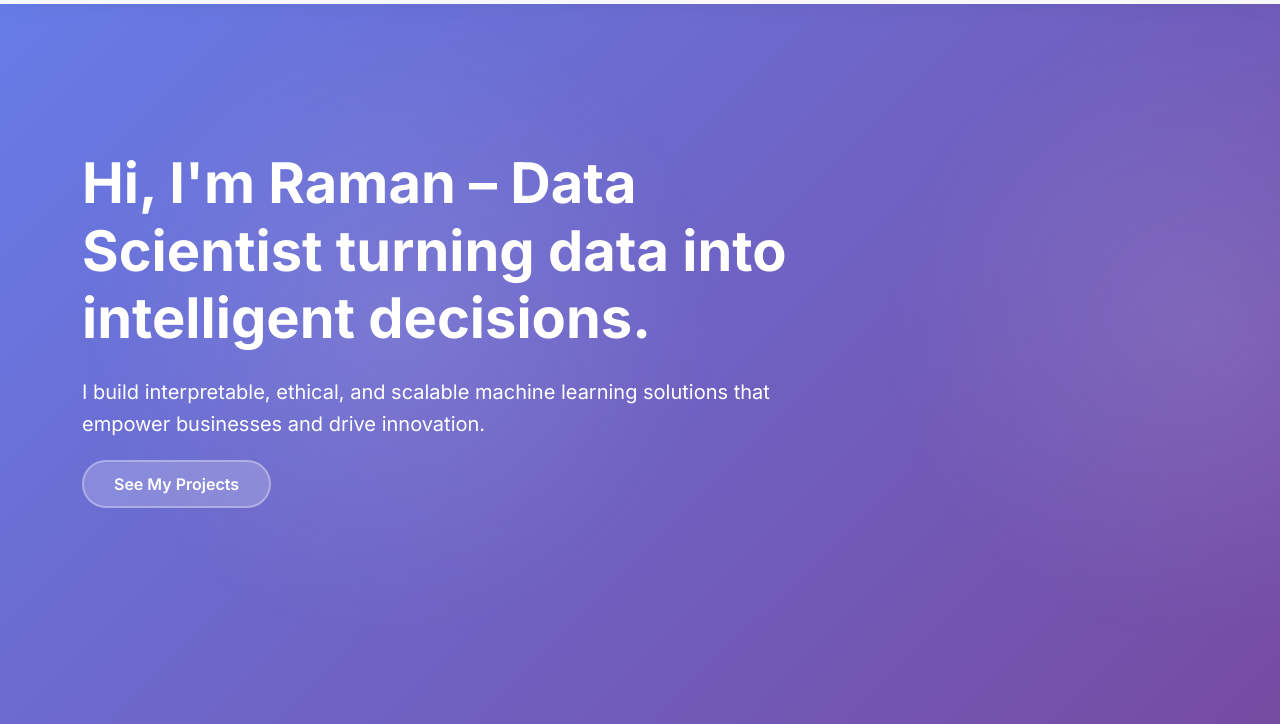
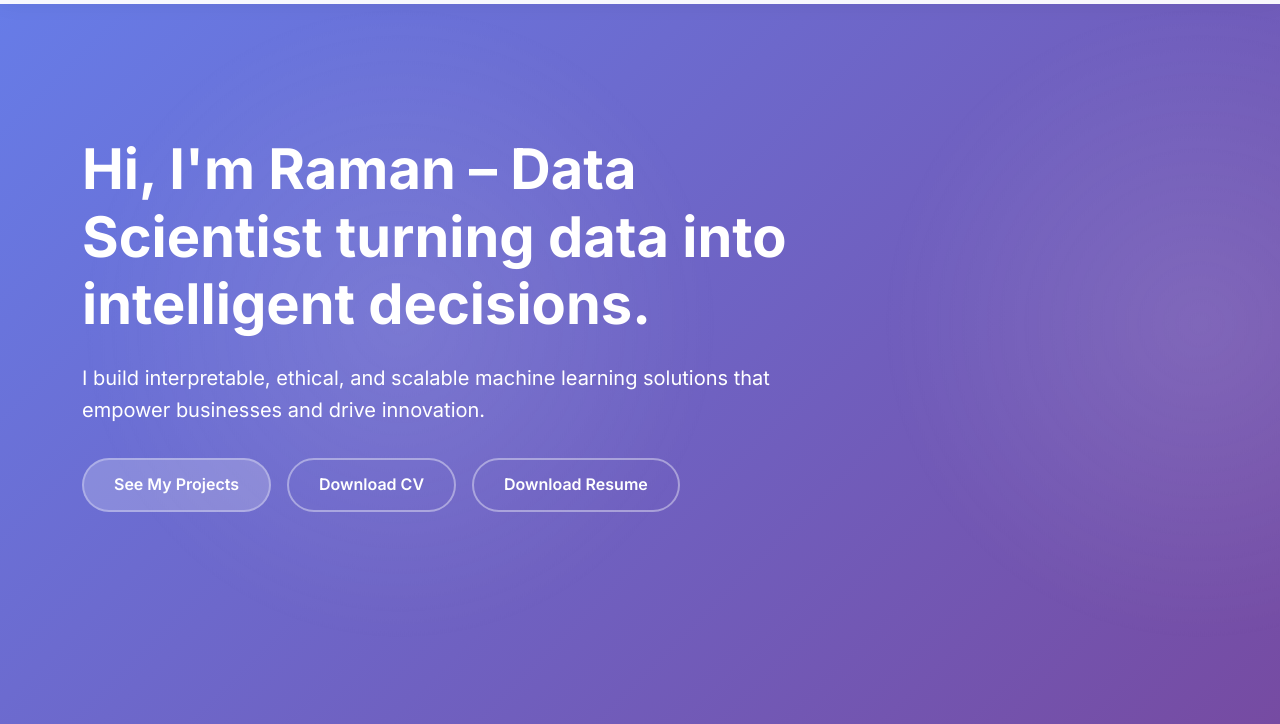
Before and after one commit to Raman-Brar-IITD/Website, a plain HTML site: page index.html in a window 1280 px wide. Shown: the part 76-800 px from the top of the page. Drawn offline with nearby package versions, Linux system fonts and the light colour scheme; no server answers.

Commit message:
changes in the index

```diff
--- a/index.html
+++ b/index.html
@@ -58,7 +58,12 @@
                     <div class="hero-content">
                         <h1>Hi, I'm Raman – Data Scientist turning data into intelligent decisions.</h1>
                         <p>I build interpretable, ethical, and scalable machine learning solutions that empower businesses and drive innovation.</p>
-                        <a href="#projects" class="cta-btn">See My Projects</a>
+                        <!-- Button Container -->
+                        <div class="hero-buttons">
+                            <a href="#projects" class="cta-btn">See My Projects</a>
+                            <a href="cv.pdf" class="cta-btn-2" download>Download CV</a>
+                            <a href="resume.pdf" class="cta-btn-2" download>Download Resume</a>
+                        </div>
                     </div>
                 </div>
             </div>
--- a/style.css
+++ b/style.css
@@ -141,6 +141,14 @@ textarea:focus {
     animation: fadeInUp 1s ease-out 0.8s forwards;
 }
 
+/* NEW: Container for all hero buttons */
+.hero-buttons {
+    display: flex;
+    flex-wrap: wrap; /* Allows buttons to stack on small screens */
+    align-items: center;
+    gap: 1rem; /* Creates space between buttons */
+}
+
 .cta-btn {
     background: rgba(255, 255, 255, 0.2);
     border: 2px solid rgba(255, 255, 255, 0.3);
@@ -159,6 +167,38 @@ textarea:focus {
     transform: translateY(-2px);
     color: white;
 }
+
+/* NEW: Style for the download buttons */
+.cta-btn-2 {
+    background: transparent;
+    border: 2px solid rgba(255, 255, 255, 0.4);
+    color: white;
+    padding: 12px 30px;
+    border-radius: 50px;
+    text-decoration: none;
+    font-weight: 600;
+    transition: all 0.3s ease;
+
+    /* Animation properties to match the other hero elements */
+    opacity: 0;
+    animation: fadeInUp 1s ease-out forwards;
+}
+
+/* NEW: Stagger the animation for the download buttons */
+.hero-buttons .cta-btn-2:nth-of-type(1) {
+    animation-delay: 1.4s;
+}
+
+.hero-buttons .cta-btn-2:nth-of-type(2) {
+    animation-delay: 1.7s;
+}
+
+.cta-btn-2:hover {
+    background: rgba(255, 255, 255, 0.2);
+    transform: translateY(-2px);
+    color: white;
+}
+
 
 @keyframes fadeInUp {
     from {
```
